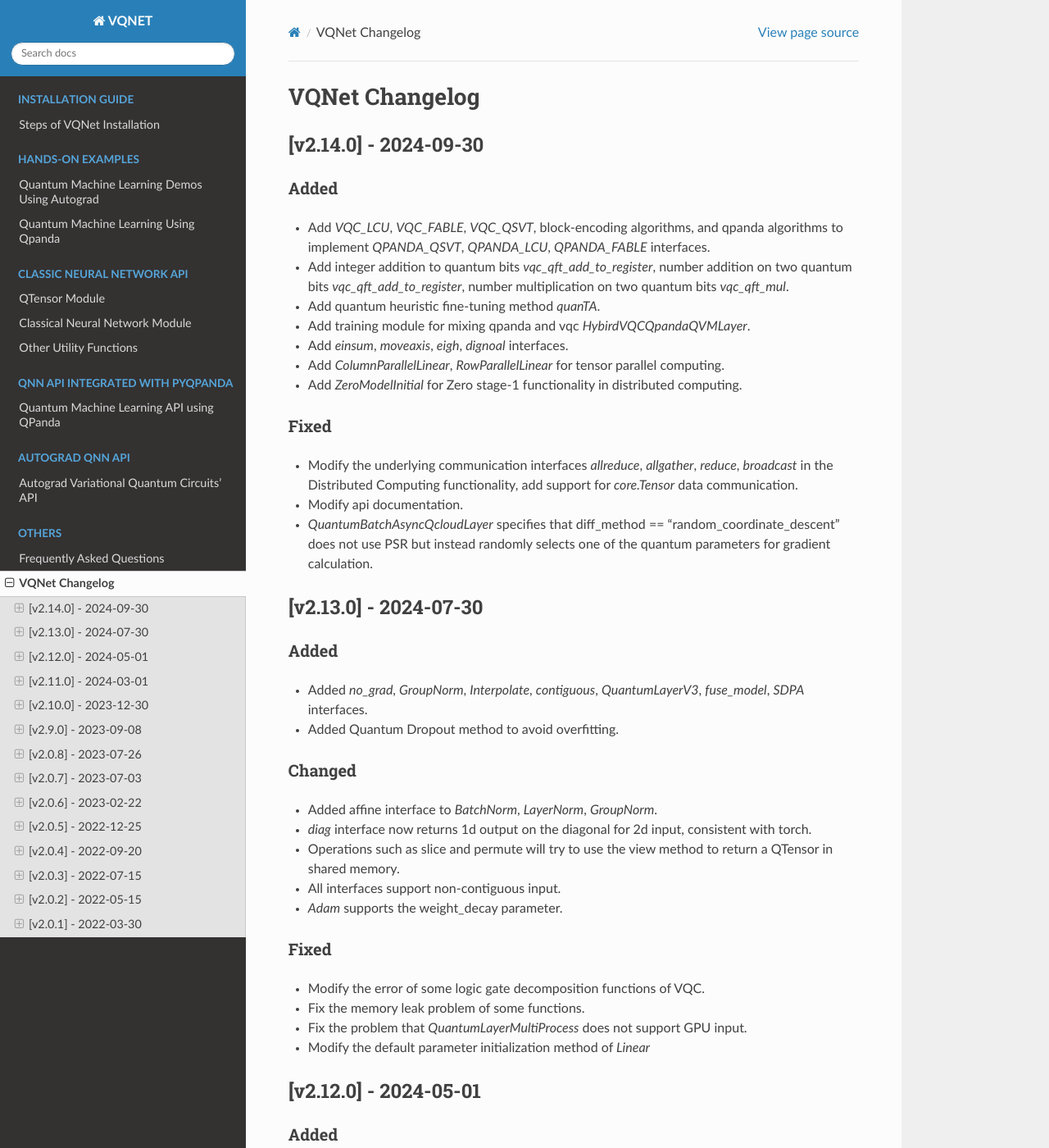
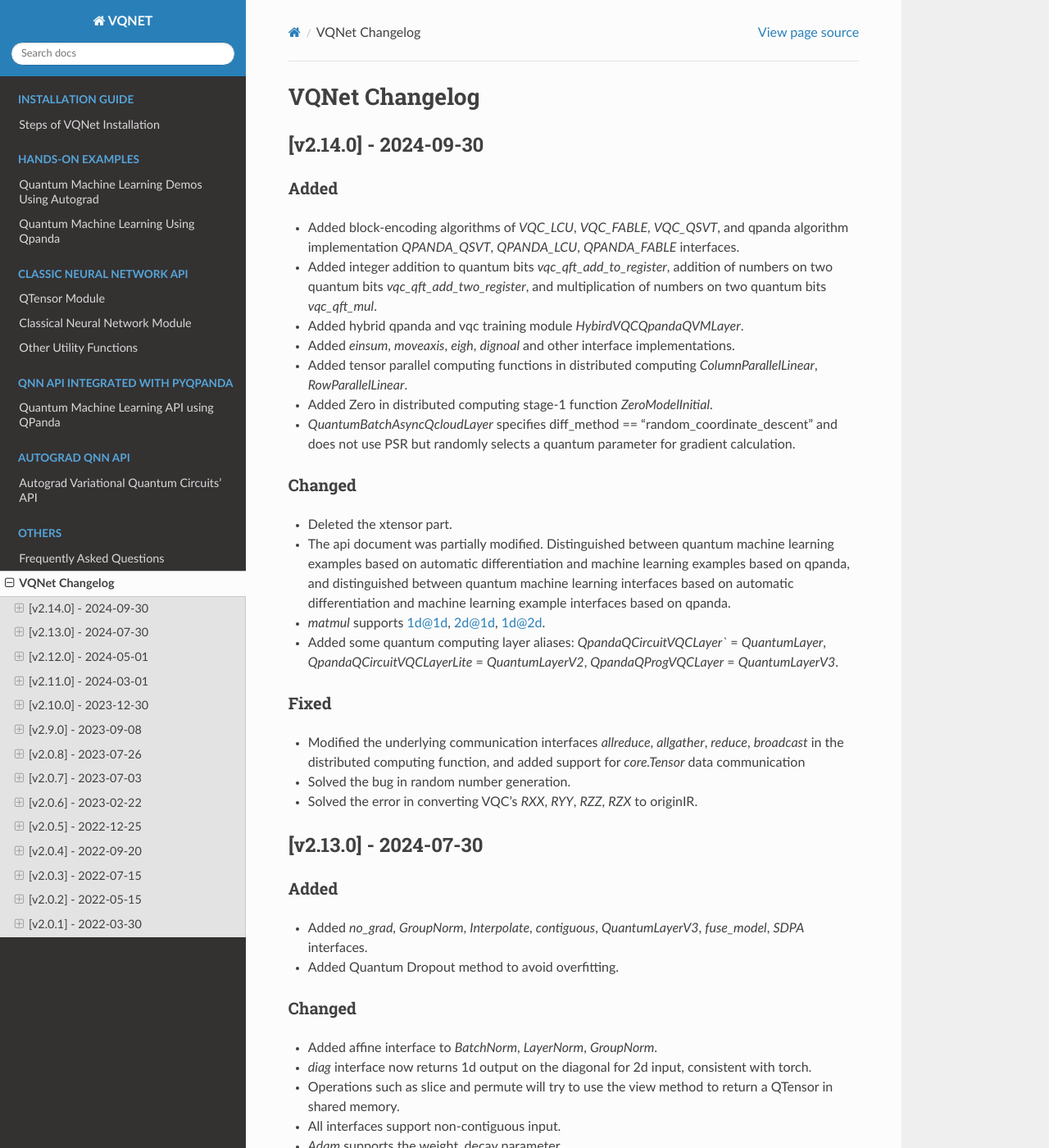
Before and after one commit to OriginQ/VQNET2.0-tutorial-en, a Sphinx documentation site: the page built from source/rst/CHANGELOG.rst, in a window 1280 px wide and 1400 px high. Shown: the whole window at 82% size. Built offline with Sphinx 7.4.7 and the Read the Docs theme 2.0.0, drawn with Linux system fonts in a browser that asks for light colours.

Commit message:
[ref] change changelog

```diff
--- a/source/rst/CHANGELOG.rst
+++ b/source/rst/CHANGELOG.rst
@@ -8,22 +8,27 @@
 Added
 ===================
 
-- Add `VQC_LCU`, `VQC_FABLE`, `VQC_QSVT`, block-encoding algorithms, and qpanda algorithms to implement `QPANDA_QSVT`, `QPANDA_LCU`, `QPANDA_FABLE` interfaces.
-- Add integer addition to quantum bits `vqc_qft_add_to_register`, number addition on two quantum bits `vqc_qft_add_to_register`, number multiplication on two quantum bits `vqc_qft_mul`.
-- Add quantum heuristic fine-tuning method `quanTA`.
-- Add training module for mixing qpanda and vqc `HybirdVQCQpandaQVMLayer`.
-- Add `einsum`, `moveaxis`, `eigh`, `dignoal` interfaces.
-- Add `ColumnParallelLinear`, `RowParallelLinear` for tensor parallel computing.
-- Add `ZeroModelInitial` for Zero stage-1 functionality in distributed computing.
+- Added block-encoding algorithms of `VQC_LCU`, `VQC_FABLE`, `VQC_QSVT`, and qpanda algorithm implementation `QPANDA_QSVT`, `QPANDA_LCU`, `QPANDA_FABLE` interfaces.
+- Added integer addition to quantum bits `vqc_qft_add_to_register`, addition of numbers on two quantum bits `vqc_qft_add_two_register`, and multiplication of numbers on two quantum bits `vqc_qft_mul`.
+- Added hybrid qpanda and vqc training module `HybirdVQCQpandaQVMLayer`.
+- Added `einsum`, `moveaxis`, `eigh`, `dignoal` and other interface implementations.
+- Added tensor parallel computing functions in distributed computing `ColumnParallelLinear`, `RowParallelLinear`.
+- Added Zero in distributed computing stage-1 function `ZeroModelInitial`.
+- `QuantumBatchAsyncQcloudLayer` specifies diff_method == "random_coordinate_descent" and does not use PSR but randomly selects a quantum parameter for gradient calculation.
 
-===================
-- Deleted the xtensor section.
+Changed
+====================
+- Deleted the xtensor part.
+- The api document was partially modified. Distinguished between quantum machine learning examples based on automatic differentiation and machine learning examples based on qpanda, and distinguished between quantum machine learning interfaces based on automatic differentiation and machine learning example interfaces based on qpanda.
+- `matmul` supports 1d@1d, 2d@1d, 1d@2d.
+- Added some quantum computing layer aliases: `QpandaQCircuitVQCLayer`` = `QuantumLayer`, `QpandaQCircuitVQCLayerLite` = `QuantumLayerV2`, `QpandaQProgVQCLayer` = `QuantumLayerV3`.
 
 Fixed
-===================
-- Modify the underlying communication interfaces `allreduce`, `allgather`, `reduce`, `broadcast` in the Distributed Computing functionality, add support for `core.Tensor` data communication.
-- Modify api documentation.
-- `QuantumBatchAsyncQcloudLayer` specifies that diff_method == "random_coordinate_descent" does not use PSR but instead randomly selects one of the quantum parameters for gradient calculation.
+====================
+- Modified the underlying communication interfaces `allreduce`, `allgather`, `reduce`, `broadcast` in the distributed computing function, and added support for `core.Tensor` data communication
+- Solved the bug in random number generation.
+- Solved the error in converting VQC's `RXX`, `RYY`, `RZZ`, `RZX` to originIR.
+
 
 [v2.13.0] - 2024-07-30
 ***************************
```
